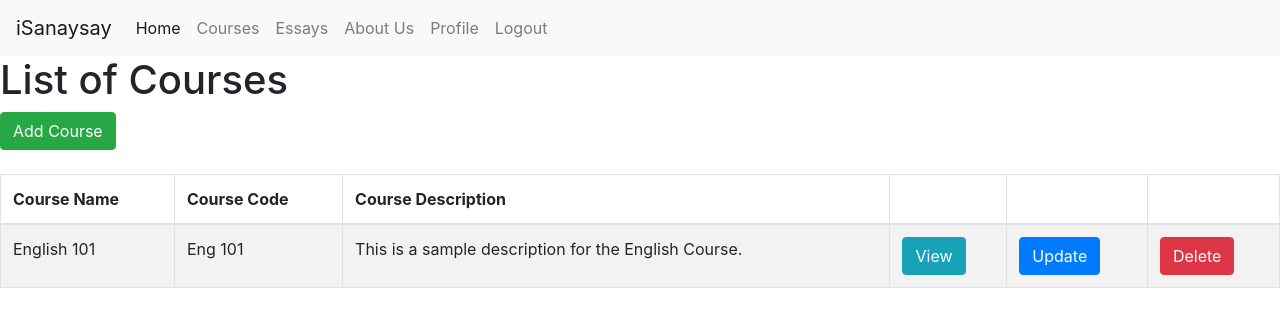
After one commit to vdmamaril06/isanaysay, a Django app: a page that uses templates/base.html in a window 1280 px wide. The commit adds this page. Shown: the top 327 px of the page. Run offline with Django 3.2, Linux system fonts and the light colour scheme; data comes from the database, SQL or seed files in the repository; both versions use the stored data as it was after the commit; some libraries are stand-ins or nearby versions.

Commit message:
Added CRUD for courses and essays

```diff
--- a/templates/base.html
+++ b/templates/base.html
@@ -10,6 +10,34 @@
     <link rel="stylesheet" href="https://stackpath.bootstrapcdn.com/bootstrap/4.3.1/css/bootstrap.min.css" integrity="sha384-ggOyR0iXCbMQv3Xipma34MD+dH/1fQ784/j6cY/iJTQUOhcWr7x9JvoRxT2MZw1T" crossorigin="anonymous">
   <meta charset="utf-8">
   <title>{% block title %}iSanaysay Application{% endblock %}</title>
+  <nav class="navbar navbar-expand-lg navbar-light bg-light">
+  <a class="navbar-brand" href="#">iSanaysay</a>
+  <button class="navbar-toggler" type="button" data-toggle="collapse" data-target="#navbarNavDropdown" aria-controls="navbarNavDropdown" aria-expanded="false" aria-label="Toggle navigation">
+    <span class="navbar-toggler-icon"></span>
+  </button>
+  <div class="collapse navbar-collapse" id="navbarNavDropdown">
+    <ul class="navbar-nav">
+      <li class="nav-item active">
+        <a class="nav-link" href="#">Home </a>
+      </li>
+      <li class="nav-item">
+        <a class="nav-link" href="{% url 'view-courses' %}">Courses</a>
+      </li>
+      <li class="nav-item">
+        <a class="nav-link" href="{% url 'view-essays' %}">Essays</a>
+      </li>
+      <li class="nav-item">
+        <a class="nav-link" href="#">About Us</a>
+      </li>
+      <li class="nav-item">
+        <a class="nav-link" href="#">Profile</a>
+      </li>
+      <li class="nav-item">
+        <a class="nav-link" href="{% url 'logout' %}">Logout</a>
+      </li>
+    </ul>
+  </div>
+</nav>
 </head>
 <body>
   <main>
--- /dev/null
+++ b/templates/list_course.html
@@ -0,0 +1,43 @@
+{% extends 'base.html' %}
+{% block title %}My Courses{% endblock %}
+{% block content %}
+	<body>
+
+		<h1>List of Courses</h1>
+		<a href="{% url 'add-course' %}" class="btn btn-success">Add Course</a> <br /><br />
+
+		<table class="table table-striped table-bordered">
+			<thead>
+				<tr>
+					<th>Course Name</th>
+					<th>Course Code</th>
+					<th>Course Description</th>
+					<th></th>
+					<th></th>
+					<th></th>
+				</tr>
+			</thead>
+			<tbody>
+				{% for course in courses %}
+				<tr>
+					<td>{{ course.name }}</td>
+					<td>{{ course.course_code }}</td>
+					<td>{{ course.course_description }}</td>
+					<td>
+						<a href="" class="btn btn-info">View</a>
+					</td>
+					<td>
+						<a href="{% url 'update-course' course.id %}" class="btn btn-primary">Update</a>
+					</td>
+					<td>
+						<a href="{% url 'delete-course' course.id %}" class="btn btn-danger">Delete</a>
+					</td>
+				</tr>
+				{% empty %}
+				<tr>
+					<td colspan=6>No Courses yet</td>
+				</tr>
+				{% endfor %}
+			</tbody>
+		</table>
+{% endblock %}
--- a/users/models.py
+++ b/users/models.py
@@ -33,4 +33,11 @@ class Essay(models.Model):
     content = models.CharField(verbose_name="Essay Content", max_length=3000)
 
     def __str__(self):
-        return "%s" % self.course
+        return "%s" % self.name
+
+class Word(models.Model):
+    essay = models.ForeignKey(Essay, verbose_name="Essay", on_delete = models.CASCADE)
+    word = models.CharField(verbose_name="word", max_length=100)
+
+    def __str__(self):
+        return "%s" % self.essay
--- a/users/urls.py
+++ b/users/urls.py
@@ -4,7 +4,14 @@ from django.conf.urls import url
 
 urlpatterns = [
     path('signup/', SignUpView.as_view(), name='signup'),
+    url(r'^view_courses$', view_courses, name='view-courses'),
     url(r'^add_course$', add_course, name='add-course'),
+    url(r'^update_course/(?P<course_id>\d+)$', update_course, name='update-course'),
+    url(r'^delete_course/(?P<course_id>\d+)$', delete_course, name='delete-course'),
+    url(r'^view_essays$', view_essays, name='view-essays'),
     url(r'^add_essay$', add_essay, name='add-essay'),
+    url(r'^update_essay/(?P<essay_id>\d+)$', update_essay, name='update-essay'),
+    url(r'^delete_essay/(?P<essay_id>\d+)$', delete_essay, name='delete-essay'),
     url(r'^view_essay/(?P<essay_id>\d+)$', view_essay, name='view-essay'),
+    url(r'^add_word$', add_word, name='add-word'),
 ]
--- a/users/views.py
+++ b/users/views.py
@@ -19,19 +19,44 @@ class SignUpView(CreateView):
 
 def add_course(request):
     template = "add_course.html"
-
     if request.method == "POST":
-
         form = CourseForm(request.POST)
 
         if form.is_valid():
             form.save()
 
-            return HttpResponseRedirect(reverse_lazy('home'))
+            return HttpResponseRedirect(reverse_lazy('view-course'))
     else:
         context = {
             'course_form': CourseForm(),
         }
+    return render(request, template, context)
+
+def delete_course(request, course_id):
+    course = Course.objects.get(id=int(course_id))
+    course.delete()
+    return HttpResponseRedirect(reverse_lazy('view-courses'))
+
+def update_course(request, course_id):
+    template = "update_course.html"
+    course = Course.objects.get(id=int(course_id))
+    if request.method == "POST":
+        form = CourseForm(request.POST, instance=course)
+        if form.is_valid():
+            form.save()
+            return HttpResponseRedirect(reverse_lazy('view-courses'))
+    else:
+        context = {
+            'course_form': CourseForm(instance=course),
+        }
+    return render(request, template, context)
+
+def view_courses(request):
+    template = "list_course.html"
+    courses = Course.objects.all()
+    context = {
+        'courses': courses,
+    }
     return render(request, template, context)
 
 def add_essay(request):
@@ -50,6 +75,34 @@ def add_essay(request):
             'essay_form': EssayForm(),
         }
     return render(request, template, context)
+
+def view_essays(request):
+    template = "list_essay.html"
+    essays = Essay.objects.all()
+    context = {
+        'essays': essays,
+    }
+    return render(request, template, context)
+
+def delete_essay(request, essay_id):
+    essay = Essay.objects.get(id=int(essay_id))
+    essay.delete()
+    return HttpResponseRedirect(reverse_lazy('view-essays'))
+
+def update_essay(request, essay_id):
+    template = "update_essay.html"
+    essay = Essay.objects.get(id=int(essay_id))
+    if request.method == "POST":
+        form = EssayForm(request.POST, instance=essay)
+        if form.is_valid():
+            form.save()
+            return HttpResponseRedirect(reverse_lazy('view-essays'))
+    else:
+        context = {
+            'essay_form': EssayForm(instance=essay),
+        }
+    return render(request, template, context)
+
 
 def view_essay(request,essay_id):
 	template = "view_essay.html"
@@ -80,3 +133,20 @@ def view_essay(request,essay_id):
 		'unique_words' : unique_words,
 	}
 	return render(request, template, context)
+
+def add_word(request):
+    template = "add_word.html"
+
+    if request.method == "POST":
+
+        form = WordForm(request.POST)
+
+        if form.is_valid():
+            form.save()
+
+            return HttpResponseRedirect(reverse_lazy('home'))
+    else:
+        context = {
+            'word_form': WordForm(),
+        }
+    return render(request, template, context)
```
Also changed, not shown: templates/add_word.html (added, +24 -0 lines), templates/list_essay.html (added, +41 -0 lines), templates/update_course.html (added, +32 -0 lines), templates/update_essay.html (added, +32 -0 lines), users/forms.py (+7 -1 lines), db.sqlite3, static/isanaysay_logo.png (added), users/migrations/0001_initial.py, 1 other file.
